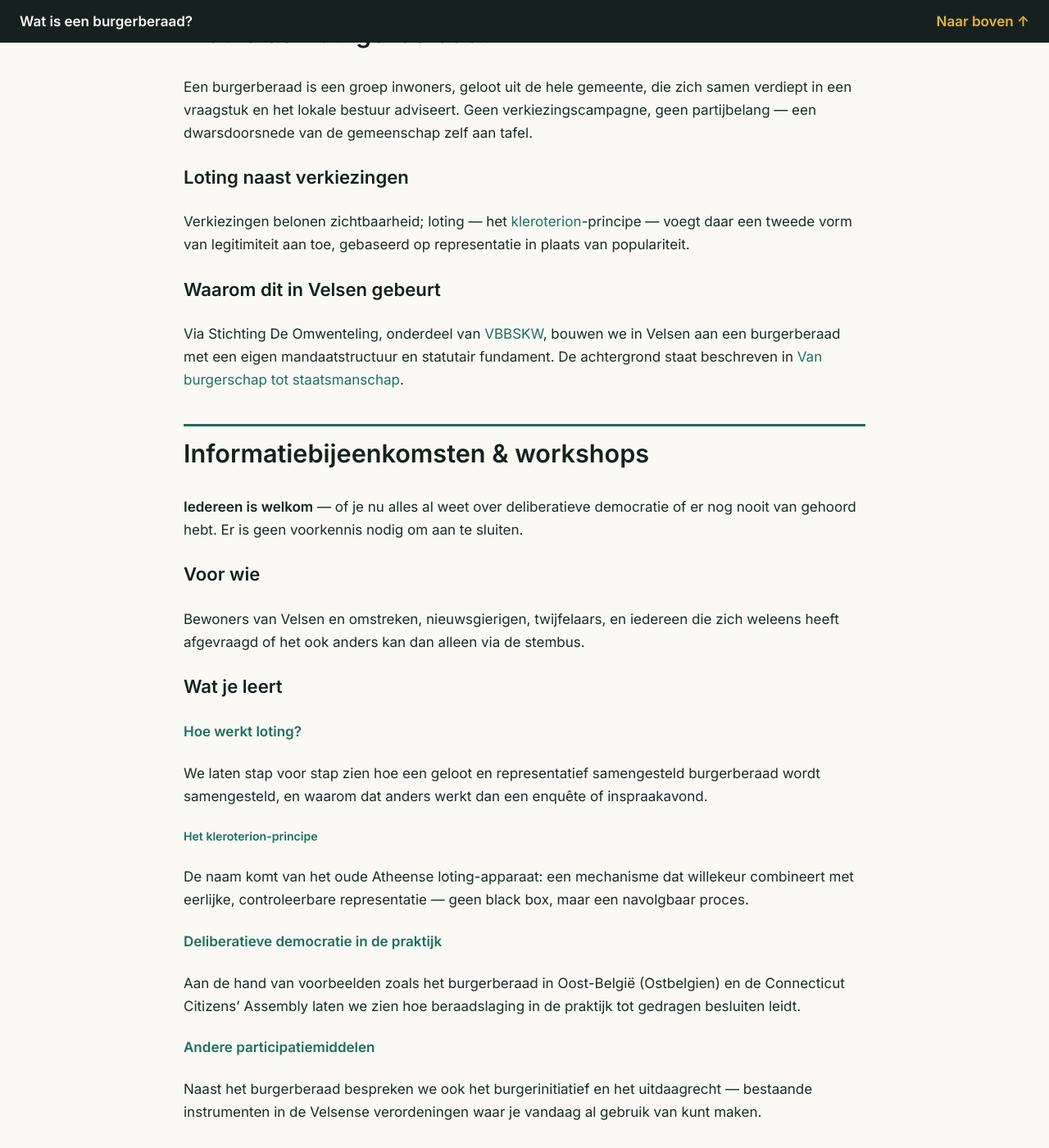
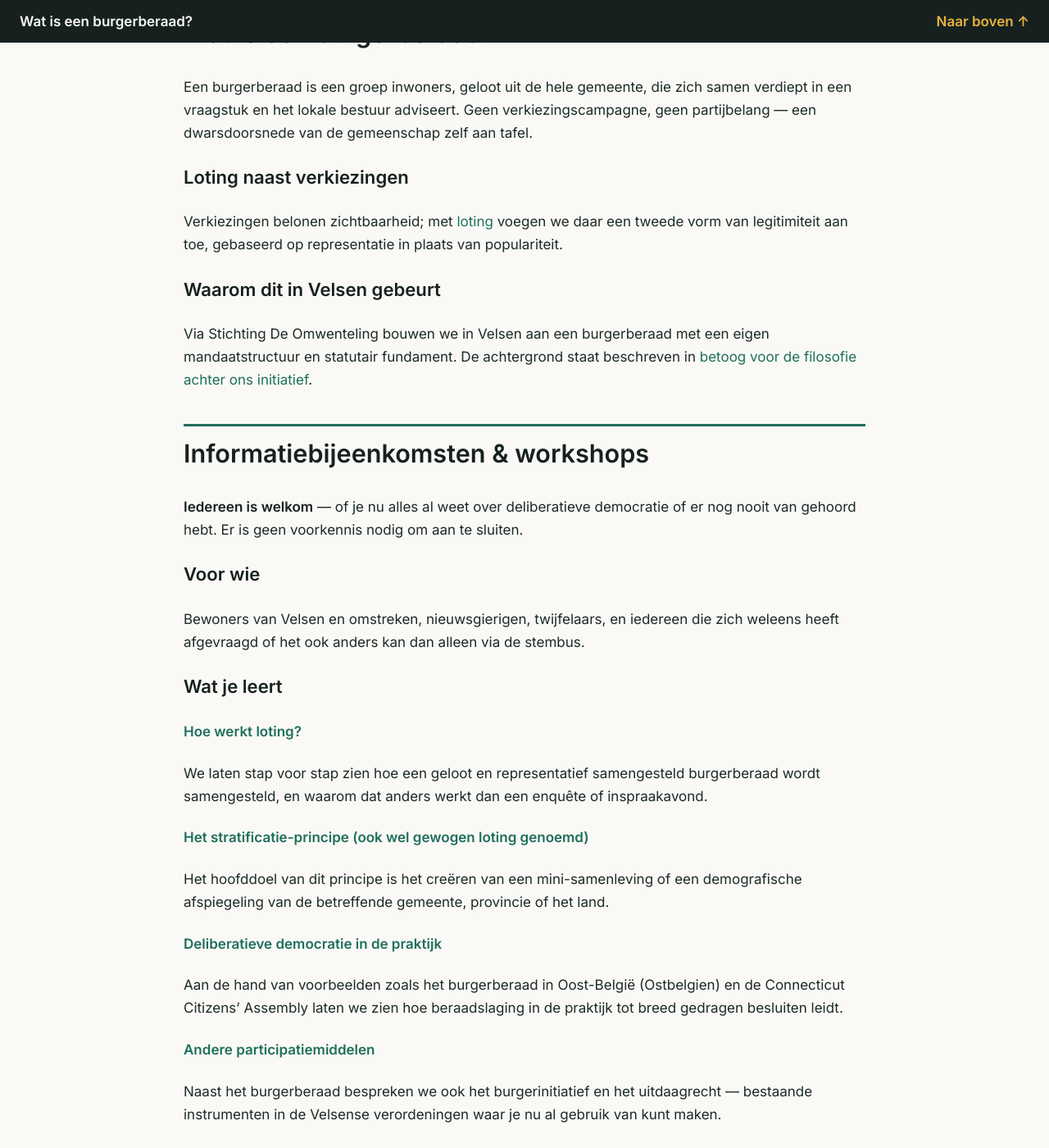
Before and after one commit to Klikblitser/Omwenteling, a Jekyll site: the page built from index.md, in a window 1280 px wide and 1400 px high, scrolled down 356 px. Shown: the whole window at 82% size. Built offline with Jekyll 4.4.1, drawn with Linux system fonts in a browser that asks for light colours; our own code applies the rules of GitHub Pages for plain Markdown files.

Commit message:
aanpassing index

```diff
--- a/index.md
+++ b/index.md
@@ -8,11 +8,11 @@ Een burgerberaad is een groep inwoners, geloot uit de hele gemeente, die zich sa
 
 ### Loting naast verkiezingen
 
-Verkiezingen belonen zichtbaarheid; loting — het [kleroterion](https://www.vbbskw.com/kleroterion.html)-principe — voegt daar een tweede vorm van legitimiteit aan toe, gebaseerd op representatie in plaats van populariteit.
+Verkiezingen belonen zichtbaarheid; met [loting](https://www.vbbskw.com/kleroterion.html) voegen we daar een tweede vorm van legitimiteit aan toe, gebaseerd op representatie in plaats van populariteit.
 
 ### Waarom dit in Velsen gebeurt
 
-Via Stichting De Omwenteling, onderdeel van [VBBSKW](https://www.vbbskw.com), bouwen we in Velsen aan een burgerberaad met een eigen mandaatstructuur en statutair fundament. De achtergrond staat beschreven in [Van burgerschap tot staatsmanschap](https://www.vbbskw.com/van-burgerschap-tot-staatsmanschap.html).
+Via Stichting De Omwenteling bouwen we in Velsen aan een burgerberaad met een eigen mandaatstructuur en statutair fundament. De achtergrond staat beschreven in [betoog voor de filosofie achter ons initiatief](http://www.omwenteling.com/omwenteling-demo.html).
 
 ## Informatiebijeenkomsten & workshops
 
@@ -28,17 +28,17 @@ Bewoners van Velsen en omstreken, nieuwsgierigen, twijfelaars, en iedereen die z
 
 We laten stap voor stap zien hoe een geloot en representatief samengesteld burgerberaad wordt samengesteld, en waarom dat anders werkt dan een enquête of inspraakavond.
 
-##### Het kleroterion-principe
+#### Het stratificatie-principe (ook wel gewogen loting genoemd)
 
-De naam komt van het oude Atheense loting-apparaat: een mechanisme dat willekeur combineert met eerlijke, controleerbare representatie — geen black box, maar een navolgbaar proces.
+Het hoofddoel van dit principe is het creëren van een mini-samenleving of een demografische afspiegeling van de betreffende gemeente, provincie of het land.
 
 #### Deliberatieve democratie in de praktijk
 
-Aan de hand van voorbeelden zoals het burgerberaad in Oost-België (Ostbelgien) en de Connecticut Citizens' Assembly laten we zien hoe beraadslaging in de praktijk tot gedragen besluiten leidt.
+Aan de hand van voorbeelden zoals het burgerberaad in Oost-België (Ostbelgien) en de Connecticut Citizens' Assembly laten we zien hoe beraadslaging in de praktijk tot breed gedragen besluiten leidt.
 
 #### Andere participatiemiddelen
 
-Naast het burgerberaad bespreken we ook het burgerinitiatief en het uitdaagrecht — bestaande instrumenten in de Velsense verordeningen waar je vandaag al gebruik van kunt maken.
+Naast het burgerberaad bespreken we ook het burgerinitiatief en het uitdaagrecht — bestaande instrumenten in de Velsense verordeningen waar je nu al gebruik van kunt maken.
 
 ## Doe mee
 
```
